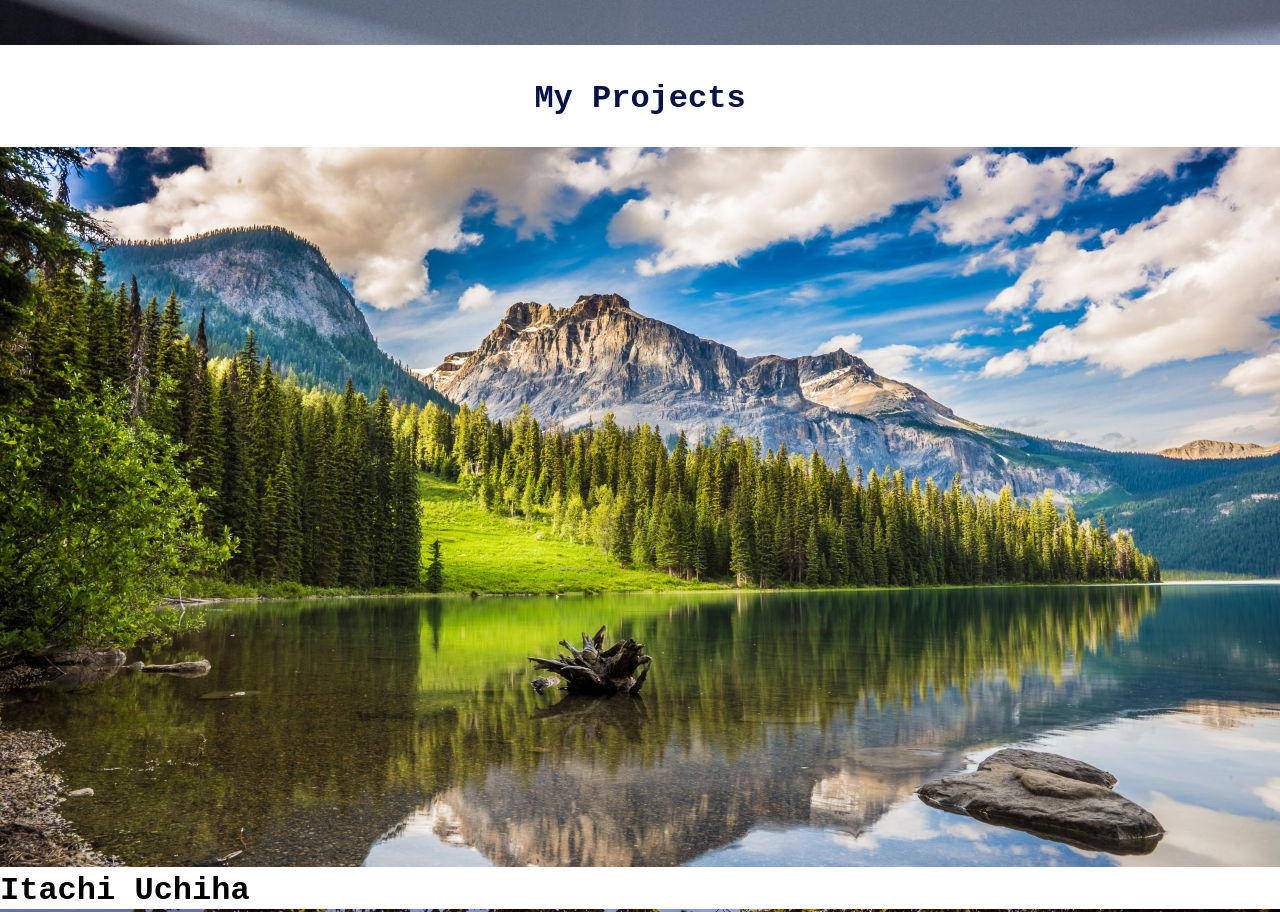
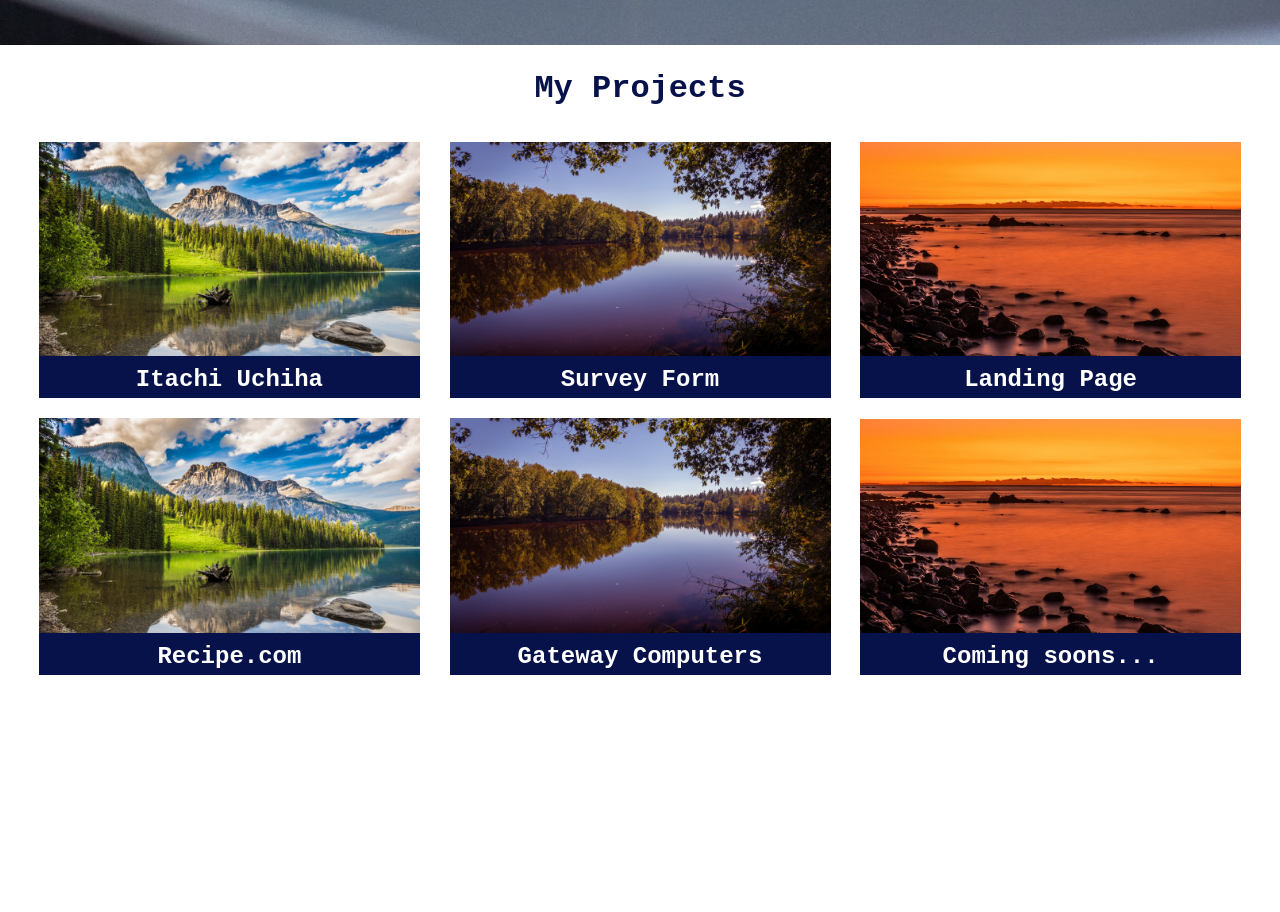
Before and after one commit to gbolly11/portfolio-assignment, a plain HTML site: page index.html in a window 1280 px wide. Shown: the part 880-1792 px from the top of the page. After the commit the page ends 1570 px from the top, so only its background shows below. Drawn offline with Linux system fonts and the light colour scheme.

Commit message:
addded image divs to main

```diff
--- a/index.html
+++ b/index.html
@@ -17,38 +17,38 @@
                 <a href="" class="nav-link">Connect</a>
             </div>
         </div>
-        <img src="images/banner.jpg" alt="">
+        <img class="header-img" src="images/banner.jpg" alt="">
         <div class="header-div-text">
             <h1>Hi there, I'm Samuel</h1>
-            <h4>i develop websites</h4>
+            <h2>i develop websites</h2>
         </div>
     </header>
     <main>
         <h1 class="main-div-text">My Projects</h1>
-        <div>
-            <div>
-                <img src="images/nath.jpg" alt="nath">
-                <h1>Itachi Uchiha</h1>
+        <div class="project-container">
+            <div class="project">
+                <img src="images/nath.jpg" alt="nature">
+                <h2>Itachi Uchiha</h2>
             </div>
-            <div>
+            <div class="project">
                 <img src="images/landscape.jpg" alt="landscape">
-                <h1>Survey Form</h1>
+                <h2>Survey Form</h2>
             </div>
-            <div>
-                <img src="images/rock.jpg" alt="rock">
-                <h1>Landing Page</h1>
+            <div class="project">
+                <img src="images/rock.jpg" alt="nature">
+                <h2>Landing Page</h2>
             </div>
-            <div>
-                <img src="images/nath.jpg" alt="nath">
-                <h1>Recipe.com</h1>
+            <div class="project">
+                <img src="images/nath.jpg" alt="rocky stream">
+                <h2>Recipe.com</h2>
             </div>
-            <div>
+            <div class="project">
                 <img src="images/landscape.jpg" alt="landscape">
-                <h1>Gateway Computers</h1>
+                <h2>Gateway Computers</h2>
             </div>
-            <div>
-                <img src="images/rock.jpg" alt="rock">
-                <h1>Coming soons...</h1>
+            <div class="project">
+                <img src="images/rock.jpg" alt="rocky stream">
+                <h2>Coming soons...</h2>
             </div>
         </div>
     </main>
--- a/style.css
+++ b/style.css
@@ -37,7 +37,7 @@
     text-decoration: overline;
 }
 
-img {
+.header-img {
     width: 100%;
 }
 
@@ -46,8 +46,8 @@ img {
     word-spacing: 10px;
     line-height: 50px;
     position: absolute;
-    bottom: 100px;
-    left: 400px;
+    bottom: 50px;
+    left: 350px;
 }
 
 .header-div-text h1 {
@@ -60,13 +60,12 @@ img {
     color: #061249;
     background-color: white;
 }
-.header-div-text h4 {
+.header-div-text h2 {
     text-align: center;
     padding: 5px;
-    display: inline-block;
 }
 
-.header-div-text h4:hover {
+.header-div-text h2:hover {
     color: #061249;
     background-color: white;
 }
@@ -74,5 +73,26 @@ img {
 .main-div-text {
     color: #061249;
     text-align: center;
-    padding: 30px;
+    padding: 20px;
 }
+
+.project-container {
+    margin: 5px;
+    text-align: center;
+}
+
+.project {
+    width: 30%;
+    display: inline-block;
+    background-color: #061249;
+    color: white;
+    margin: 10px;
+}
+
+.project img {
+    max-width: 100%;
+}
+
+.project h2 {
+    padding: 5px;
+}
```
